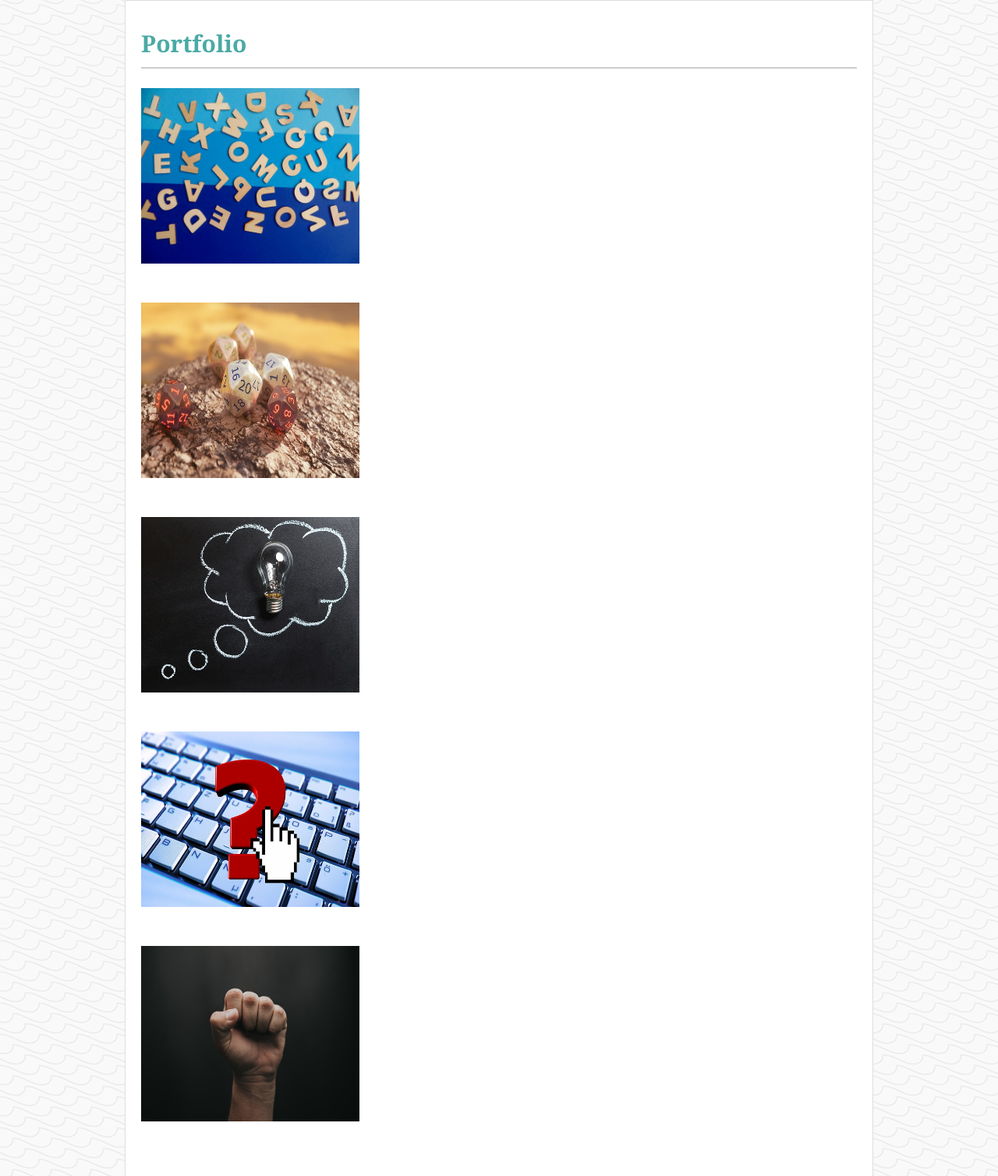
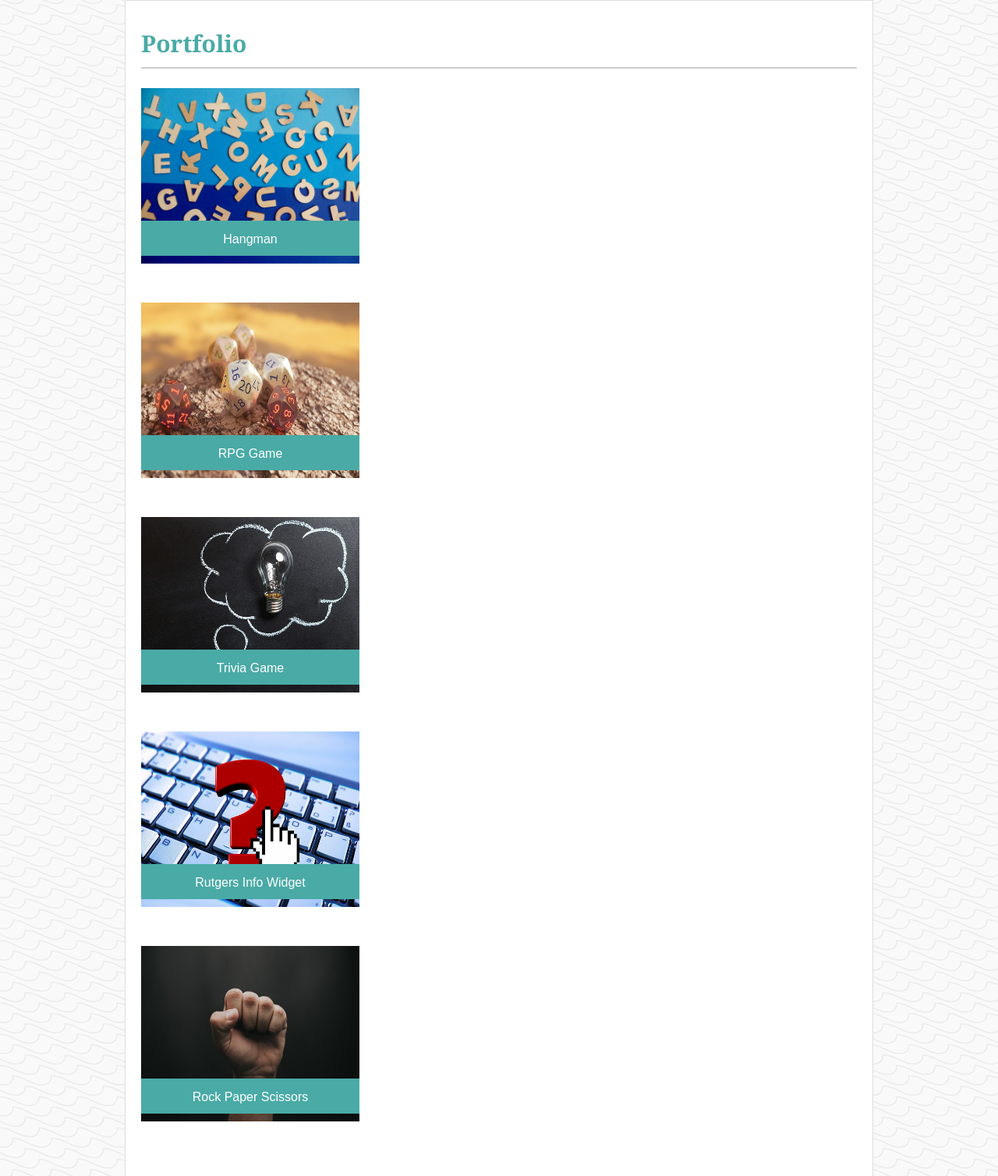
Before and after one commit to grlucy/URHomework1-Portfolio, a plain HTML site: page portfolio.html in a window 1280 px wide. Shown: the part 108-1616 px from the top of the page at 78% size. Drawn offline with Linux system fonts and the light colour scheme.

Commit message:
added captions to portfolio page

```diff
--- a/assets/css/style.css
+++ b/assets/css/style.css
@@ -136,3 +136,16 @@ form {
     height:100%;
     background-size:cover;
 }
+.teal-box {
+    background-color: #4aaaa5;
+    width: 100%;
+    height: 45px;
+    position: absolute;
+    bottom: 10px;
+    text-align: center;
+    vertical-align: center;
+}
+.teal-caption {
+    line-height: 1;
+    color: white;
+}
--- a/portfolio.html
+++ b/portfolio.html
@@ -26,18 +26,33 @@
                             <div class="flexbox">
                                 <div class="portfolio">
                                     <img src="./assets/images/scrabble-4273252_640.jpg" alt="Hangman Game">
+                                    <div class="teal-box">
+                                        <p class="teal-caption">Hangman</p>
+                                    </div>
                                 </div>
                                 <div class="portfolio">
                                      <img src="./assets/images/games-2025663_640.jpg" alt="RPG Game">
+                                     <div class="teal-box">
+                                        <p class="teal-caption">RPG Game</p>
+                                    </div>
                                 </div>
                                 <div class="portfolio">
                                     <img src="./assets/images/thought-2123970_640.jpg" alt="Trivia Game">
+                                    <div class="teal-box">
+                                        <p class="teal-caption">Trivia Game</p>
+                                    </div>
                                 </div>
                                 <div class="portfolio">
                                     <img src="./assets/images/keyboard-824317_640.jpg" alt="Rutgers Info Widget">
+                                    <div class="teal-box">
+                                        <p class="teal-caption">Rutgers Info Widget</p>
+                                    </div>
                                 </div>
                                 <div class="portfolio">
                                     <img src="./assets/images/left-human-hand-2258250.jpg" alt="Rock Paper Scissors">
+                                    <div class="teal-box">
+                                        <p class="teal-caption">Rock Paper Scissors</p>
+                                    </div>
                                 </div>
                             </div>
                         </div>
```
